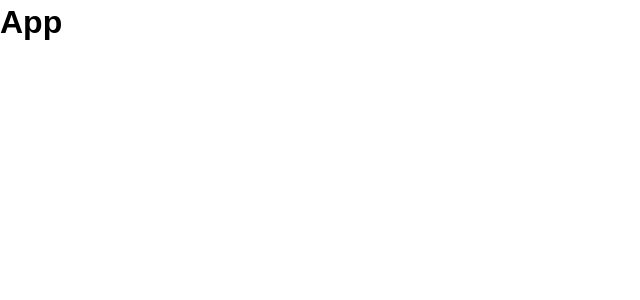
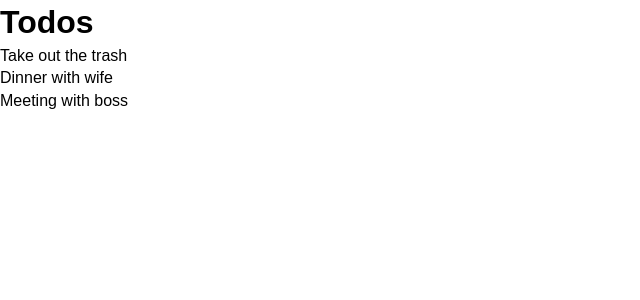
Before and after one commit to qishichang/react-todo, a React (Create React App) app: page / in a window 1280 px wide. Shown: the top 300 px of the page, without its empty margins (0-640 px from the left). Built offline with nearby package versions, Linux system fonts and the light colour scheme.

Commit message:
Add Todo component

```diff
--- a/src/App.js
+++ b/src/App.js
@@ -1,12 +1,32 @@
-import React from 'react';
-import './App.css';
+import React, { Component } from "react";
+import "./App.css";
 
-function App() {
-  return (
-    <div className="App">
-      <h1>App</h1>
-    </div>
-  );
+import Todos from "./components/Todos";
+
+class App extends Component {
+  state = {
+    todos: [
+      { id: 1, title: "Take out the trash", completed: false },
+      {
+        id: 2,
+        title: "Dinner with wife",
+        completed: false
+      },
+      {
+        id: 3,
+        title: "Meeting with boss",
+        completed: false
+      }
+    ]
+  };
+
+  render() {
+    return (
+      <div className="App">
+        <Todos todos={this.state.todos} />
+      </div>
+    );
+  }
 }
 
 export default App;
--- /dev/null
+++ b/src/components/Todo.js
@@ -0,0 +1,11 @@
+import React, { Component } from 'react'
+
+export default class Todo extends Component {
+    render() {
+        return (
+            <div>
+                <p>{ this.props.todo.title }</p>
+            </div>
+        )
+    }
+}
--- /dev/null
+++ b/src/components/Todos.js
@@ -0,0 +1,15 @@
+import React, { Component } from "react";
+import Todo from "./Todo";
+
+export default class Todos extends Component {
+  render() {
+    return (
+      <div>
+        <h1>Todos</h1>
+        {this.props.todos.map(todo => (
+          <Todo key={todo.id} todo={todo} />
+        ))}
+      </div>
+    );
+  }
+}
```
